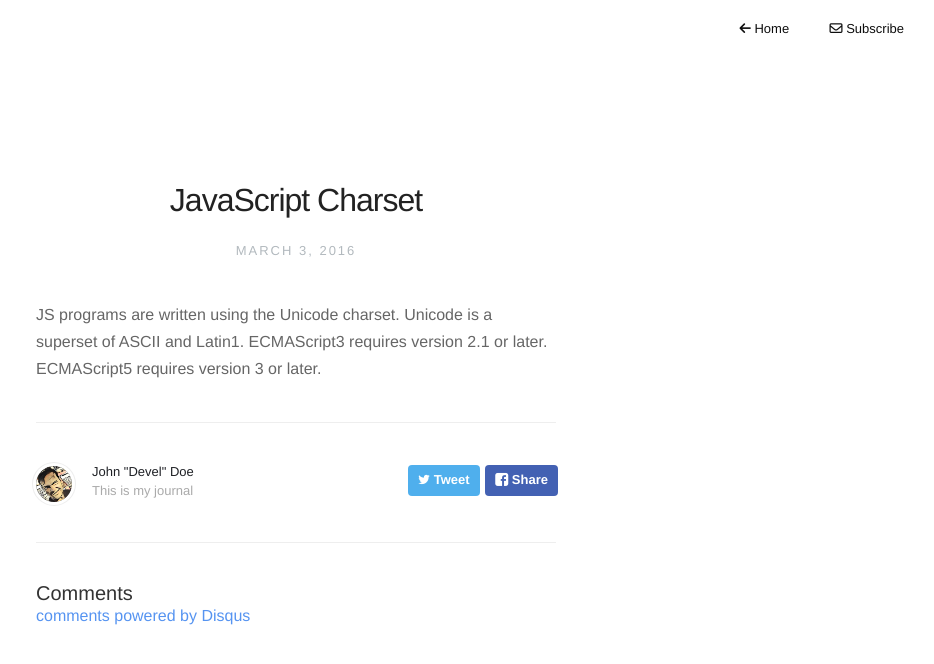
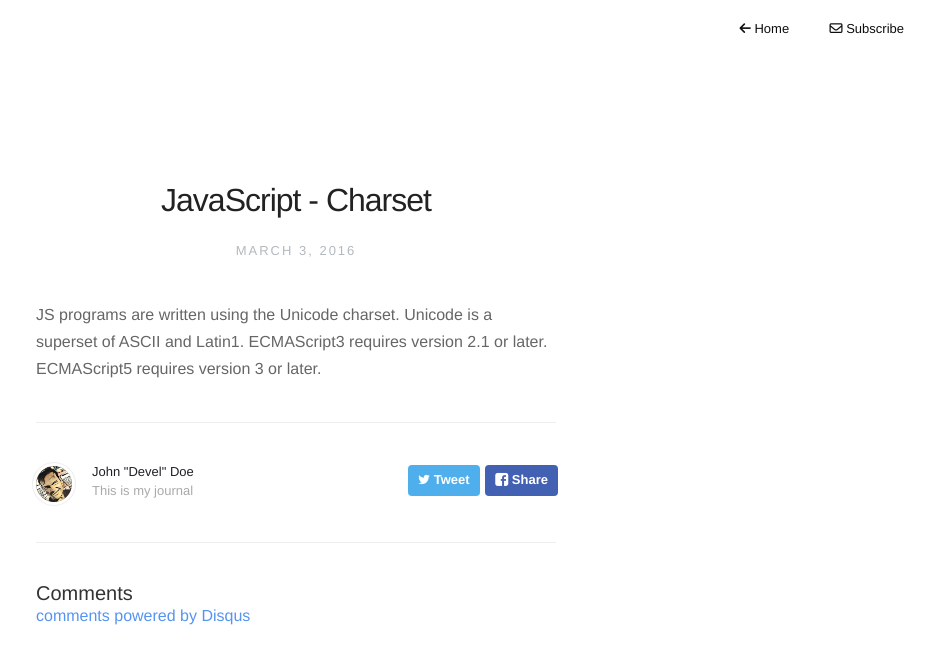
Before and after one commit to develdoe/develdoe.github.io, a Jekyll site: the page built from _posts/2016-03-03-JavaScript-Charset.markdown, in a window 1280 px wide. Shown: the top 664 px of the page, without its empty margins (344-1278 px from the left). Built offline with Jekyll 4.4.1, drawn with Linux system fonts in a browser that asks for light colours; nearby versions of some CDN libraries; comment, search, counter and statistics services are not loaded.

```diff
--- a/_posts/2016-03-03-JavaScript-Charset.markdown
+++ b/_posts/2016-03-03-JavaScript-Charset.markdown
@@ -1,6 +1,6 @@
 ---
 date: 2016-03-03T10:18:00.000Z
-title: JavaScript Charset
+title: JavaScript - Charset
 description: JavaScript and charset.
 published: true
 category:
```
